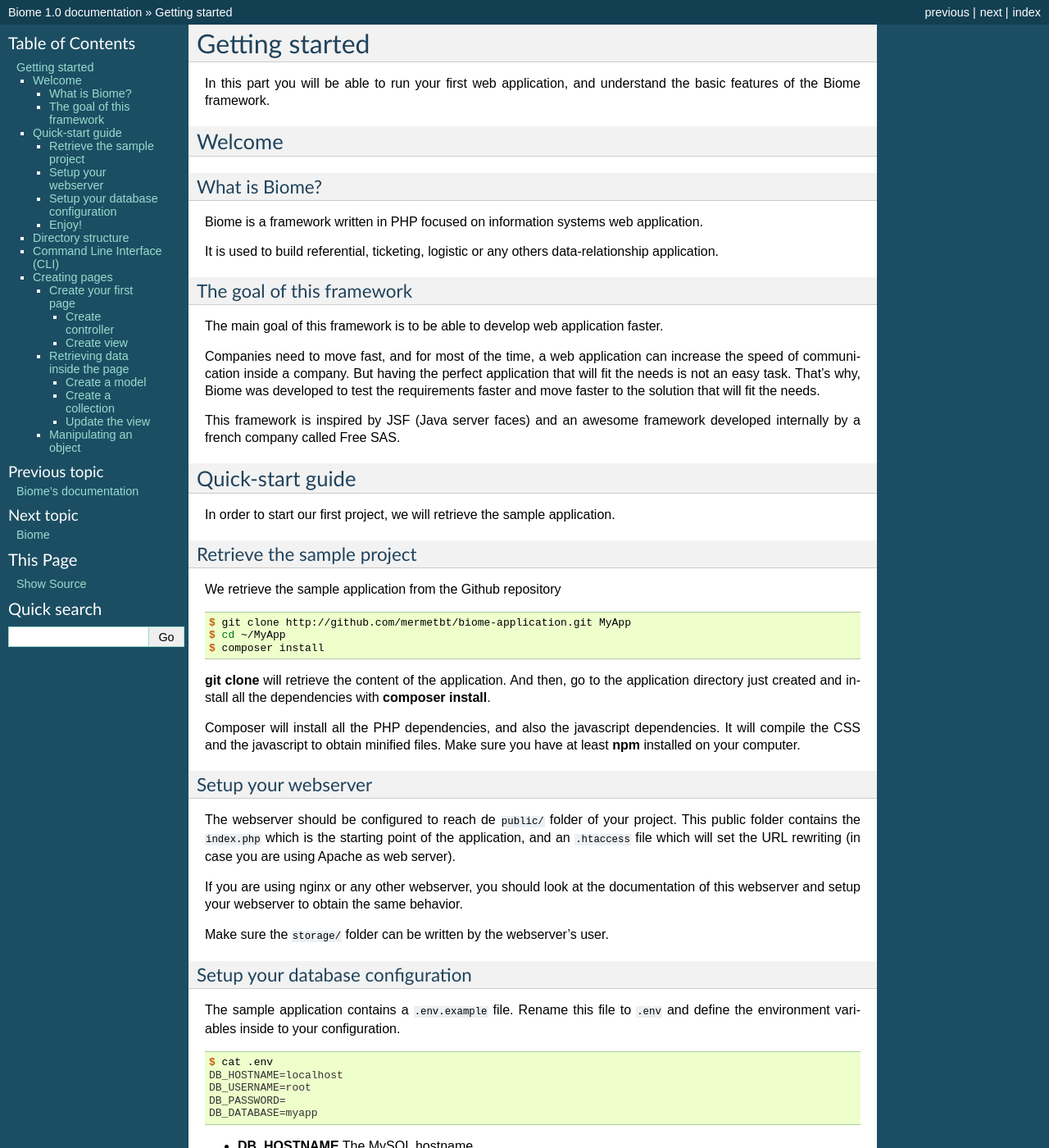
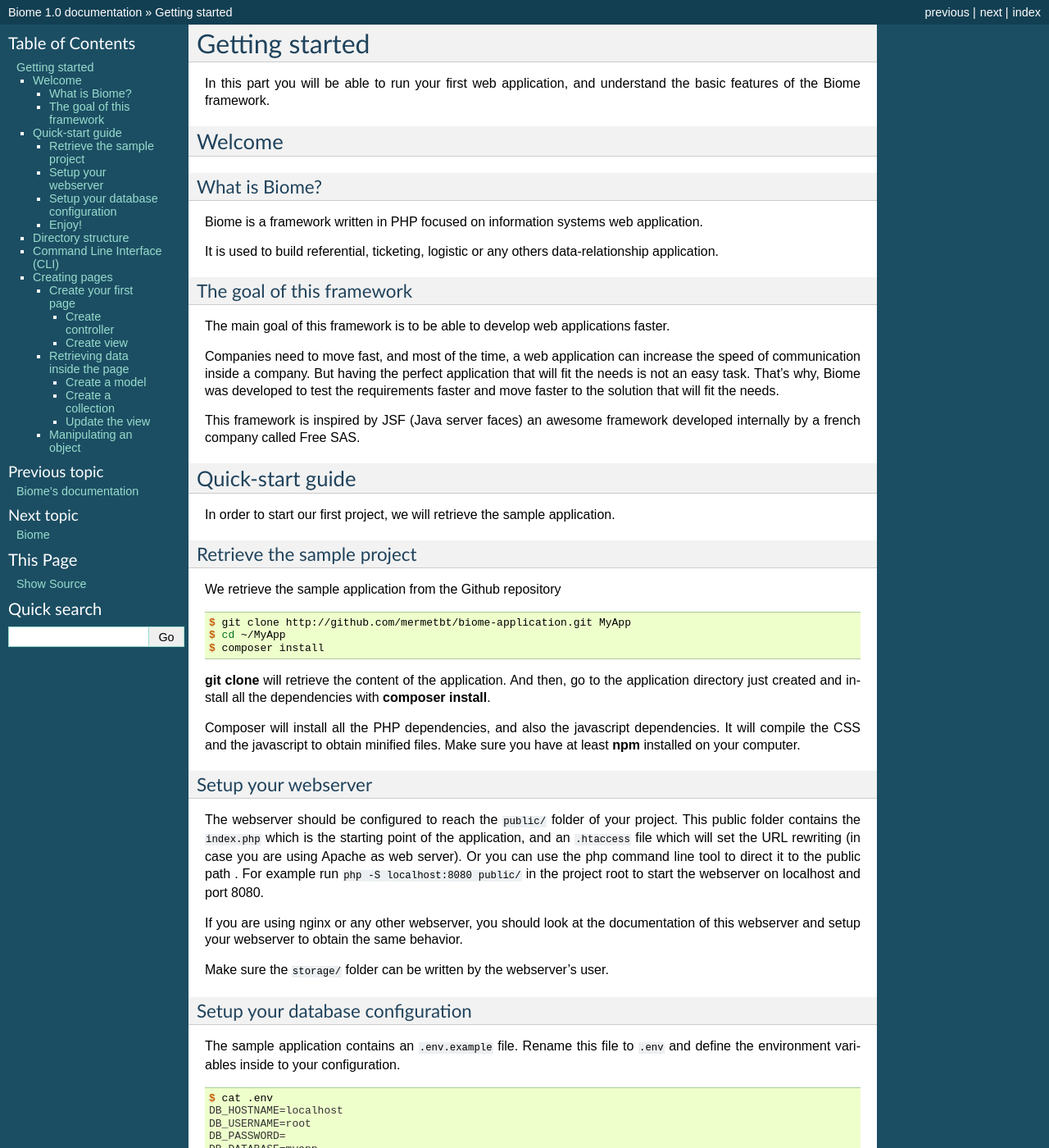
Before and after one commit to AlienGen/Biome-documentation, a Sphinx documentation site: the page built from source/gettingstarted.rst, in a window 1280 px wide and 1400 px high. Shown: the whole window at 82% size. Built offline with Sphinx 7.4.7, drawn with Linux system fonts in a browser that asks for light colours; some of the changed text lies outside the part shown.

Commit message:
grammar changes and suggestion of using built in php server for accessing the app

```diff
--- a/source/gettingstarted.rst
+++ b/source/gettingstarted.rst
@@ -18,13 +18,13 @@
 The goal of this framework
 --------------------------
 
-The main goal of this framework is to be able to develop web application faster.
+The main goal of this framework is to be able to develop web applications faster.
 
-Companies need to move fast, and for most of the time, a web application can increase the speed of communication inside
+Companies need to move fast, and most of the time, a web application can increase the speed of communication inside
 a company. But having the perfect application that will fit the needs is not an easy task. That's why, Biome was developed
 to test the requirements faster and move faster to the solution that will fit the needs.
 
-This framework is inspired by JSF (Java server faces) and an awesome framework developed internally by a french company
+This framework is inspired by JSF (Java server faces) an awesome framework developed internally by a french company
 called Free SAS.
 
 Quick-start guide
@@ -52,9 +52,10 @@
 Setup your webserver
 --------------------
 
-The webserver should be configured to reach de ``public/`` folder of your project. This public folder contains the ``index.php`` which
+The webserver should be configured to reach the ``public/`` folder of your project. This public folder contains the ``index.php`` which
 is the starting point of the application, and an ``.htaccess`` file which will set the URL rewriting (in case you are using Apache
 as web server).
+Or you can use the php command line tool to direct it to the public path . For example run ``php -S localhost:8080 public/`` in the project root to start the webserver on localhost and port 8080.
 
 If you are using nginx or any other webserver, you should look at the documentation of this webserver and setup your webserver
 to obtain the same behavior.
@@ -65,7 +66,7 @@
 Setup your database configuration
 ---------------------------------
 
-The sample application contains a ``.env.example`` file. Rename this file to ``.env`` and define the environment variables
+The sample application contains an ``.env.example`` file. Rename this file to ``.env`` and define the environment variables
 inside to your configuration.
 
 .. code-block:: console
@@ -334,6 +335,8 @@
 In this example, we will create a collection. Another solution can be to pass the content to the view directly from the
 action method of the controller. I choose to create a collection to demonstrate the process.
 
+All the application collections are stored in the ``app/collections`` folder. You can create the file ``RequestCollection.php`` as follow:
+
 .. code-block:: php
 
 	<?php
```
Also changed, not shown: other parts of source/gettingstarted.rst (+1 -1 lines).
